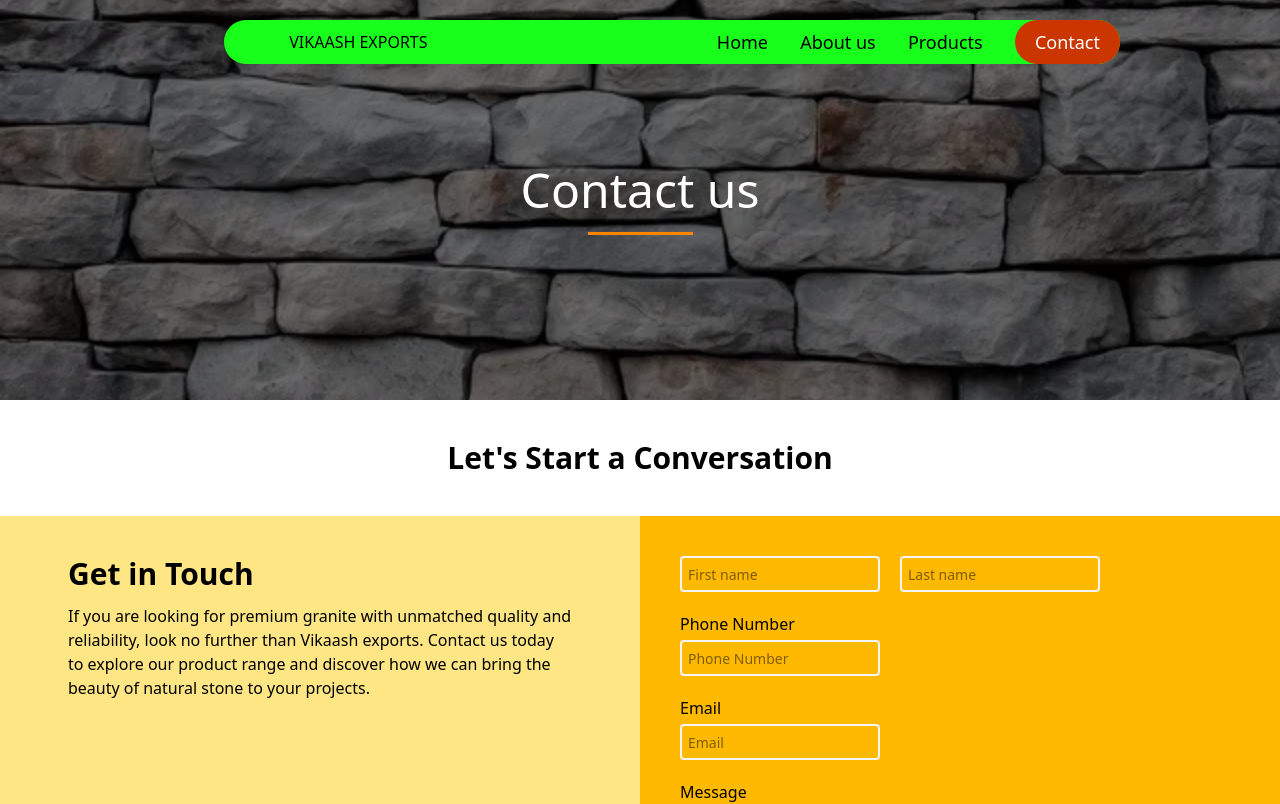
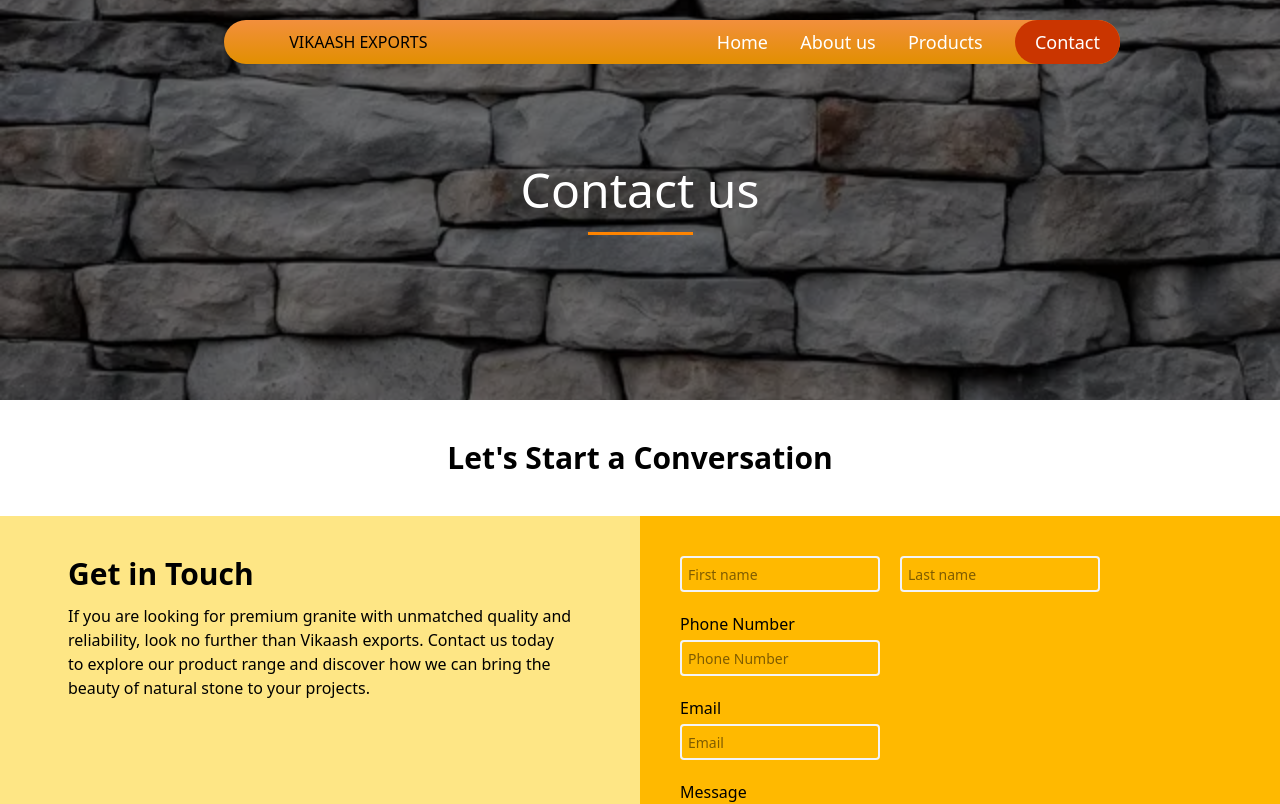
Before and after one commit to Vishal91139/React-Granite-, a React (Vite) app: page /Contact in a window 1280 px wide. Shown: the top 804 px of the page. Built offline with nearby package versions, Linux system fonts and the light colour scheme; a web font is replaced by a local one.

Commit message:
carousel fixed

```diff
--- a/src/components/Carousel.jsx
+++ b/src/components/Carousel.jsx
@@ -1,4 +1,4 @@
-import React, { useState } from 'react'
+import React, { useEffect, useRef, useState } from 'react'
 import "../stylesheet/carousel.css";
 
 const Carousel = ({images}) => {
@@ -14,6 +14,30 @@ const Carousel = ({images}) => {
 
 
   const [current, setcurrent] = useState(0);
+  const [autoPlay, setautoPlay] = useState(true);
+  const carouselRef = useRef(null);
+  let timeOut = null
+
+  useEffect(()=>{
+    timeOut = autoPlay && setTimeout(()=> {
+      slide_right();
+    },2500)
+  })
+
+  useEffect(()=>{
+    const observer = new IntersectionObserver(([entry]) => {
+      setautoPlay(entry.isIntersecting);
+    },{threshold:0.5});
+
+    if(carouselRef.current){
+      observer.observe(carouselRef.current);
+    }
+    return()=>{
+      if(carouselRef.current){
+        observer.unobserve(carouselRef.current);
+      }
+    };
+  },[]);
 
   const slide_left = () => {
     setcurrent(current === 0 ? images.length-1 : current-1);
@@ -40,7 +64,7 @@ const Carousel = ({images}) => {
   // }
 
   return (
-    <div className='carousel'>
+    <div className='carousel' ref={carouselRef}>
       <div className='carousel_wrapper'>
         {optimizedImages.map((image, index)=>{
           return (
@@ -55,7 +79,7 @@ const Carousel = ({images}) => {
           </div>
           );
         })}
-        <div id='carousel_button'>
+        <div id='carousel_button' onClick={() => {setautoPlay(false); clearTimeout(timeOut);setautoPlay(true)}} >
           <div className='carousel_arrow_left' onClick={slide_left}>&lsaquo;</div>
           <div className='carousel_arrow_right' onClick={slide_right}>&rsaquo;</div>
         </div>
@@ -64,6 +88,7 @@ const Carousel = ({images}) => {
             return (
               <div key={index}
                 className={index==current ? "pagination_dot pagination_dot-active" : "pagination_dot"}
+                onClick={()=>setcurrent(index)}
               ></div>
             );
           })}
--- a/src/components/Header.jsx
+++ b/src/components/Header.jsx
@@ -6,26 +6,26 @@ const Header = () => {
   return (
     <div className='navBar flex items-center justify-between w-[70%] left-56 mt-5 rounded-full fixed z-50'>
         <div className='flex items-center w-[30%] p-2.5 justify-center '>
-            <h4 className='text-center'>VIKAASH EXPORTS</h4>
+            <h4 className='text-center '>VIKAASH EXPORTS</h4>
         </div>
         <ul className='flex justify-between w-[45%] items-center'>
           <li>
             <NavLink to="/" className={({isActive}) =>
-              `${isActive ? "text-orange-700" : "text-black"} flex-grow text-lg tetx-center`
+              `${isActive ? "text-orange-700" : "text-white"} flex-grow text-lg tetx-center `
             }>
               Home
             </NavLink>
           </li>
           <li>
             <NavLink to="/About" className={({isActive}) =>
-              `${isActive ? "text-orange-700" : "text-black"} flex-grow text-lg tetx-center`
+              `${isActive ? "text-orange-700" : "text-white"} flex-grow text-lg tetx-center`
             }>
               About us
             </NavLink>
           </li>
           <li>
             <NavLink to="/Products" className={({isActive}) =>
-              `${isActive ? "text-orange-700" : "text-black"} flex-grow text-lg tetx-center`
+              `${isActive ? "text-orange-700" : "text-white"} flex-grow text-lg tetx-center`
             }>
               Products
             </NavLink>
--- a/src/index.css
+++ b/src/index.css
@@ -1,7 +1,7 @@
 @import "tailwindcss";
 
 body{
-overflow-x:hidden
+    width:100%;
 }
 
 .no-scrollbar::-webkit-scrollbar {
--- a/src/pages/Home_page.jsx
+++ b/src/pages/Home_page.jsx
@@ -22,7 +22,7 @@ const Home_page = () => {
           <p className='text-lg'>At Vikaash Exorts, we are passionate about natural stone. Our journey began with a vision to bring the finest granite from the heart of nature to homes, commercial spaces, and architectural projects around the world. Over the years, we have built a strong reputation for excellence, sourcing the highest quality granite from the best quarries and processing it with state-of-the-art technology.</p>
         </li>
       </ul>
-      <div className='w-screen mt-10 h-[80vh] bg-gray-50'>
+      <div className='mt-10 h-[80vh] bg-gray-50'>
         <div className='bg-amber-200 flex items-center rounded-2xl justify-between h-[18%] py-14 px-20'>
           <h1 className='text-6xl font-bold'>Products</h1>
           <p className='text-lg text-end pr-8'>We offer an extensive range of granite products in various colors, patterns<br/> and finishes to suit diverse design and construction needs. </p>
--- a/src/stylesheet/Header.css
+++ b/src/stylesheet/Header.css
@@ -5,5 +5,6 @@
 }
 
 .navBar {
-    background-color: rgb(24, 255, 28);
+    border: 4;
+    background: linear-gradient(rgb(242, 143, 61),rgb(226, 143, 0));
 }
--- a/src/stylesheet/carousel.css
+++ b/src/stylesheet/carousel.css
@@ -3,7 +3,6 @@
 .carousel {
     display: flex;
     height: 100vh;
-    width:100vw;
     z-index: 1;
 }
 
```
